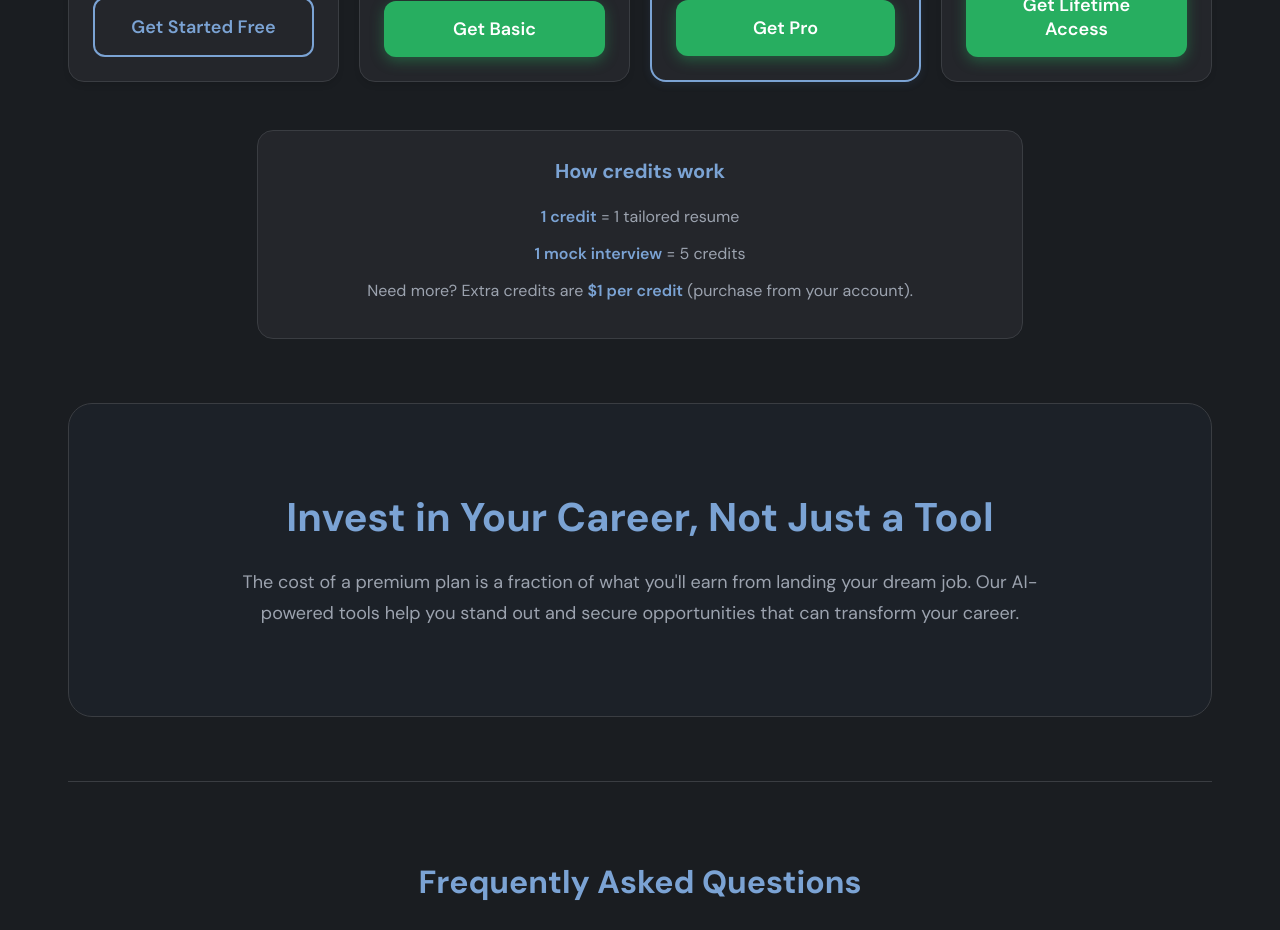
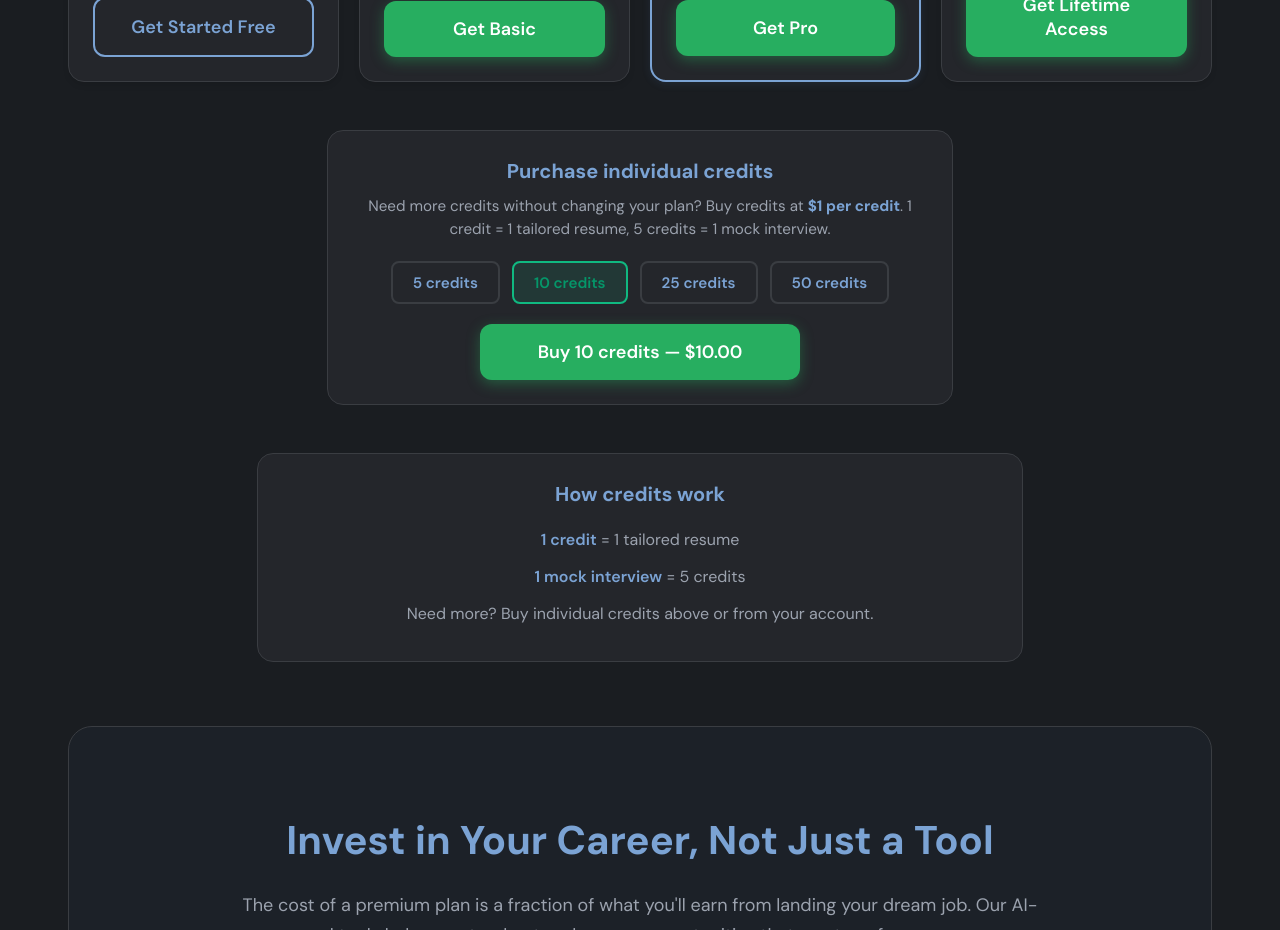
Before and after one commit to JohnAsencio/TailorAI, a React (Vite) app: page /pricing in a window 1280 px wide. Shown: the part 1100-2030 px from the top of the page. Built offline with nearby package versions, Linux system fonts and the light colour scheme; no server answers; what @react-pdf/renderer would draw is missing.

Commit message:
bug fixes and added new options for pay

```diff
--- a/src/components/interview/MockInterviewPage.jsx
+++ b/src/components/interview/MockInterviewPage.jsx
@@ -2,7 +2,9 @@ import { useState, useEffect, useRef } from 'react';
 import { useNavigate, useLocation } from 'react-router-dom';
 import { sendInterviewMessage } from '../../services/mockInterviewService';
 import { getSavedResumeById } from '../../services/savedResumeService';
-import { fetchCreditStatus } from '../../services/creditService';
+import { consumeInterviewCredit } from '../../services/creditService';
+import { notifyCreditsUpdated } from '../../hooks/useCreditStatus';
+import { useCreditStatusFromContext } from '../../contexts/CreditStatusContext';
 import { synthesizeSpeech, playAudio } from '../../services/ttsService';
 import InterviewSettingsModal from './InterviewSettingsModal';
 import InterviewerAvatar from './InterviewerAvatar';
@@ -13,6 +15,8 @@ import './MockInterviewPage.css';
 export default function MockInterviewPage({ user }) {
   const navigate = useNavigate();
   const location = useLocation();
+  const { planId, loading: creditStatusLoading } = useCreditStatusFromContext();
+  const upgradeRequired = planId === 'free';
 
   // Interview state
   const [messages, setMessages] = useState([]);
@@ -70,8 +74,6 @@ export default function MockInterviewPage({ user }) {
   const messagesRef = useRef([]);
   const interviewEndsAtRef = useRef(null);
   const interviewTimerIntervalRef = useRef(null);
-  const [upgradeRequired, setUpgradeRequired] = useState(false);
-  const [planCheckDone, setPlanCheckDone] = useState(false);
 
   const normalizeSpokenTextForTurnDetection = (text) => {
     const s = String(text || '').toLowerCase();
@@ -179,29 +181,18 @@ export default function MockInterviewPage({ user }) {
     }
   }, [isSpeaking, isListening]);
 
-  // Block free users from mock interview
-  useEffect(() => {
-    if (!user?.id) {
-      setPlanCheckDone(true);
-      return;
-    }
-    let cancelled = false;
-    fetchCreditStatus(user.id).then((status) => {
-      if (!cancelled) {
-        setUpgradeRequired(status.planId === 'free');
-        setPlanCheckDone(true);
-      }
-    }).catch(() => {
-      if (!cancelled) setPlanCheckDone(true);
-    });
-    return () => { cancelled = true; };
-  }, [user?.id]);
-
-  // Check if resume ID was passed from navigation
+  // When we have resume id from navigation, use passed data if any and fetch when paid
   useEffect(() => {
     componentActiveRef.current = true;
-    if (!planCheckDone || upgradeRequired) return;
     const resumeIdFromState = location.state?.resumeId;
+    const resumeDataFromState = location.state?.resumeData;
+
+    if (resumeDataFromState && resumeIdFromState) {
+      setResumeData(resumeDataFromState);
+      setResumeId(resumeIdFromState);
+    }
+
+    if (creditStatusLoading || upgradeRequired) return;
     if (resumeIdFromState && user?.id) {
       loadResume(resumeIdFromState);
     }
@@ -237,7 +228,7 @@ export default function MockInterviewPage({ user }) {
         try { recognitionRef.current.stop(); } catch {}
       }
     };
-  }, [location, user]);
+  }, [location, user, creditStatusLoading, upgradeRequired]);
 
   const stopInterviewerAudioAnalysis = () => {
     if (ttsAnimationFrameRef.current) {
@@ -610,6 +601,19 @@ export default function MockInterviewPage({ user }) {
       setError('Please select a resume first');
       return;
     }
+    if (!user?.id) return;
+
+    setError('');
+    const consumeResult = await consumeInterviewCredit(user.id);
+    if (!consumeResult.success) {
+      setError(
+        consumeResult.error?.toLowerCase().includes('insufficient')
+          ? 'You need 5 credits for a mock interview. Upgrade your plan or purchase more credits.'
+          : consumeResult.error || 'Could not start interview.'
+      );
+      return;
+    }
+    notifyCreditsUpdated();
 
     setShowSettings(false);
     setIsInterviewActive(true);
@@ -618,7 +622,6 @@ export default function MockInterviewPage({ user }) {
     const totalSeconds = Math.max(1, Math.round(duration * 60));
     startInterviewTimer(Date.now() + totalSeconds * 1000);
 
-    // Start with AI greeting
     setIsLoading(true);
     try {
       const result = await sendInterviewMessage(
@@ -1477,7 +1480,7 @@ export default function MockInterviewPage({ user }) {
     navigate('/mockinterview', { replace: true });
   };
 
-  if (!planCheckDone && user?.id) {
+  if (creditStatusLoading && user?.id) {
     return (
       <section className="mock-interview-page">
         <div className="simple-section-card" style={{ textAlign: 'center', padding: '3rem' }}>
@@ -1487,7 +1490,7 @@ export default function MockInterviewPage({ user }) {
     );
   }
 
-  if (planCheckDone && upgradeRequired) {
+  if (upgradeRequired) {
     return (
       <section className="mock-interview-page">
         <div className="empty-mock-state mock-upgrade-required" style={{ margin: '2rem auto', maxWidth: '500px' }}>
@@ -1506,6 +1509,14 @@ export default function MockInterviewPage({ user }) {
 
   if (showSettings) {
     return (
+      <section className="mock-interview-page">
+        {error && (
+          <div className="error-alert animate-fade-in" style={{ margin: '1rem auto', maxWidth: '500px' }}>
+            <span className="material-icons">error_outline</span>
+            <span>{error}</span>
+            <a href="/pricing" className="mock-upgrade-link" style={{ marginLeft: '0.5rem' }}>View plans</a>
+          </div>
+        )}
         <InterviewSettingsModal
           duration={duration}
           setDuration={setDuration}
@@ -1520,6 +1531,7 @@ export default function MockInterviewPage({ user }) {
           onCancel={() => navigate('/mockinterview')}
           onLoadResume={loadResume}
         />
+      </section>
     );
   }
 
--- a/src/components/pricing/PricingLoginPage.jsx
+++ b/src/components/pricing/PricingLoginPage.jsx
@@ -26,21 +26,24 @@ export default function PricingLoginPage() {
     }
   }, [location]);
 
-  // If user is already logged in: with plan → checkout; without plan → tailor
+  // If user is already logged in: plan=credits → pricing; other plan → checkout; no plan → tailor
   useEffect(() => {
     if (!user || redirecting) return;
+    if (planId === 'credits') {
+      navigate('/pricing', { replace: true });
+      return;
+    }
     if (planId) {
       setRedirecting(true);
       setRedirectMessage('Redirecting to secure checkout...');
       handleCheckoutRedirect();
     } else {
-      // Logged in with no plan — go to tailor resume page
       navigate('/tailor', { replace: true });
     }
   }, [user, planId, redirecting, navigate]);
 
   const handleCheckoutRedirect = async () => {
-    if (!user || !planId) return;
+    if (!user || !planId || planId === 'credits') return;
 
     try {
       setRedirecting(true);
@@ -85,7 +88,9 @@ export default function PricingLoginPage() {
             setRedirectMessage('Account created! Redirecting to secure checkout...');
             // Small delay to ensure user state is updated, then proceed to checkout
             setTimeout(() => {
-              if (planId) {
+              if (planId === 'credits') {
+                navigate('/pricing');
+              } else if (planId) {
                 handleCheckoutRedirect();
               } else {
                 navigate('/pricing');
@@ -167,12 +172,14 @@ export default function PricingLoginPage() {
   // Handle Google auth callback
   useEffect(() => {
     const params = new URLSearchParams(location.search);
-    if (params.get('google_auth') === 'true' && user && planId && !redirecting) {
-      // User returned from Google auth, proceed to checkout immediately
-      setRedirecting(true);
-      setRedirectMessage('Signed in! Redirecting to secure checkout...');
-      handleCheckoutRedirect();
+    if (params.get('google_auth') !== 'true' || !user || !planId || redirecting) return;
+    if (planId === 'credits') {
+      navigate('/pricing', { replace: true });
+      return;
     }
+    setRedirecting(true);
+    setRedirectMessage('Signed in! Redirecting to secure checkout...');
+    handleCheckoutRedirect();
   }, [location, user, planId]);
 
   // Show redirecting state instead of form
@@ -211,9 +218,11 @@ export default function PricingLoginPage() {
             {isSignUp ? 'Create Account' : 'Sign In'} to Continue
           </h1>
           <p className="pricing-login-subtitle">
-            {planId
-              ? `Sign in or create an account to purchase the ${planId} plan`
-              : 'Sign in or create an account to purchase a plan'}
+            {planId === 'credits'
+              ? 'Sign in or create an account to purchase credits'
+              : planId
+                ? `Sign in or create an account to purchase the ${planId} plan`
+                : 'Sign in or create an account to purchase a plan'}
           </p>
 
           {error && <div className="pricing-login-error">{error}</div>}
--- a/src/components/pricing/PricingPage.css
+++ b/src/components/pricing/PricingPage.css
@@ -78,6 +78,73 @@
   margin: 0 0 1rem;
   line-height: 1.4;
   transition: color 0.3s ease;
+}
+
+/* Purchase individual credits add-on */
+.pricing-addon-credits {
+  max-width: 560px;
+  margin: 0 auto 3rem;
+  padding: 1.5rem 2rem;
+  background: var(--card-bg);
+  border: 1px solid var(--card-border);
+  border-radius: 1rem;
+  text-align: center;
+}
+
+.pricing-addon-title {
+  font-size: 1.25rem;
+  font-weight: 700;
+  color: var(--header-title-color);
+  margin: 0 0 0.5rem;
+  transition: color 0.3s ease;
+}
+
+.pricing-addon-desc {
+  font-size: 0.95rem;
+  color: var(--header-subtitle-color);
+  margin: 0 0 1.25rem;
+  line-height: 1.5;
+}
+
+.pricing-addon-desc strong {
+  color: var(--header-title-color);
+}
+
+.pricing-addon-options {
+  display: flex;
+  flex-wrap: wrap;
+  gap: 0.75rem;
+  justify-content: center;
+  margin-bottom: 1.25rem;
+}
+
+.pricing-addon-option {
+  padding: 0.6rem 1.25rem;
+  border-radius: 0.5rem;
+  border: 2px solid var(--card-border);
+  background: var(--card-bg);
+  color: var(--header-title-color);
+  font-weight: 600;
+  font-size: 0.95rem;
+  cursor: pointer;
+  transition: background 0.2s, border-color 0.2s, color 0.2s;
+}
+
+.pricing-addon-option:hover {
+  border-color: #10b981;
+  color: #059669;
+}
+
+.pricing-addon-option-selected {
+  border-color: #10b981;
+  background: rgba(16, 185, 129, 0.12);
+  color: #059669;
+}
+
+.pricing-addon-buy {
+  width: 100%;
+  max-width: 320px;
+  margin: 0 auto;
 }
 
 /* How credits work section */
--- a/src/components/pricing/PricingPage.jsx
+++ b/src/components/pricing/PricingPage.jsx
@@ -2,7 +2,7 @@ import { useState, useEffect, useMemo } from 'react';
 import { useAuthFromContext } from '../../contexts/AuthContext';
 import { useCreditStatusFromContext } from '../../contexts/CreditStatusContext';
 import { notifyCreditsUpdated } from '../../hooks/useCreditStatus';
-import { createCheckoutSession } from '../../services/paymentService';
+import { createCheckoutSession, createCreditsCheckoutSession } from '../../services/paymentService';
 import { notifySubscriptionUpdated } from '../../hooks/useSubscription';
 import { PLANS, formatPrice, CREDIT_COSTS } from '../../config/pricing';
 import WaitlistForm from '../landing/WaitlistForm';
@@ -18,6 +18,8 @@ export default function PricingPage() {
   const [message, setMessage] = useState(null);
   const [showWaitlist, setShowWaitlist] = useState(false);
   const [showBetaTester, setShowBetaTester] = useState(false);
+  const [creditsQuantity, setCreditsQuantity] = useState(10);
+  const CREDITS_OPTIONS = [5, 10, 25, 50];
 
   useEffect(() => {
     const params = new URLSearchParams(window.location.search);
@@ -59,6 +61,28 @@ export default function PricingPage() {
   const handleFreeStart = () => {
     if (!user) window.location.href = '/signin';
     else window.location.href = '/tailor';
+  };
+
+  const handleBuyCredits = async () => {
+    if (!user) {
+      window.location.href = '/pricing/login?plan=credits';
+      return;
+    }
+    setLoading('credits');
+    setMessage(null);
+    try {
+      const result = await createCreditsCheckoutSession(creditsQuantity, user.id, user.email || '');
+      if (result.success && result.url) {
+        window.location.href = result.url;
+      } else {
+        setMessage({ type: 'error', text: result.error || 'Failed to start checkout. Please try again.' });
+        setLoading(null);
+      }
+    } catch (error) {
+      console.error('Credits checkout error:', error);
+      setMessage({ type: 'error', text: 'Failed to start checkout. Please try again.' });
+      setLoading(null);
+    }
   };
 
   const baseTiers = [
@@ -196,12 +220,38 @@ export default function PricingPage() {
           ))}
         </div>
 
+        <div className="pricing-addon-credits">
+          <h2 className="pricing-addon-title">Purchase individual credits</h2>
+          <p className="pricing-addon-desc">
+            Need more credits without changing your plan? Buy credits at <strong>${CREDIT_COSTS.pricePerCreditDollars} per credit</strong>. 1 credit = 1 tailored resume, 5 credits = 1 mock interview.
+          </p>
+          <div className="pricing-addon-options">
+            {CREDITS_OPTIONS.map((n) => (
+              <button
+                key={n}
+                type="button"
+                className={`pricing-addon-option ${creditsQuantity === n ? 'pricing-addon-option-selected' : ''}`}
+                onClick={() => setCreditsQuantity(n)}
+              >
+                {n} credits
+              </button>
+            ))}
+          </div>
+          <button
+            className="pricing-button pricing-button-primary pricing-addon-buy"
+            onClick={handleBuyCredits}
+            disabled={loading === 'credits'}
+          >
+            {loading === 'credits' ? 'Loading...' : `Buy ${creditsQuantity} credits — $${(creditsQuantity * CREDIT_COSTS.pricePerCreditDollars).toFixed(2)}`}
+          </button>
+        </div>
+
         <div className="pricing-credits-info">
           <h2 className="pricing-credits-title">How credits work</h2>
           <ul className="pricing-credits-list">
             <li><strong>1 credit</strong> = 1 tailored resume</li>
             <li><strong>1 mock interview</strong> = 5 credits</li>
-            <li>Need more? Extra credits are <strong>${CREDIT_COSTS.pricePerCreditDollars} per credit</strong> (purchase from your account).</li>
+            <li>Need more? Buy individual credits above or from your account.</li>
           </ul>
         </div>
 
```
Lines whose indentation alone changed are shown as unchanged.
